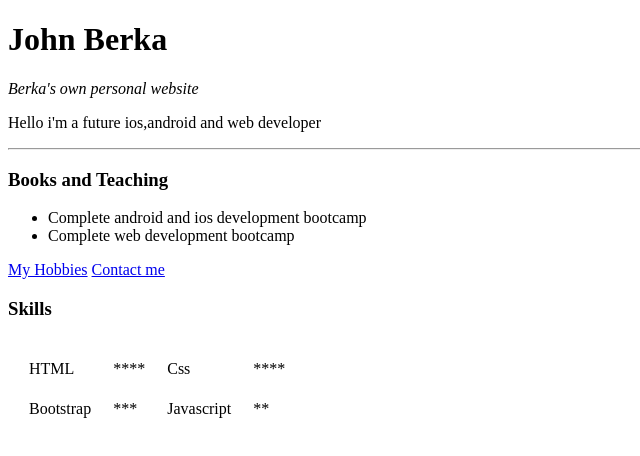
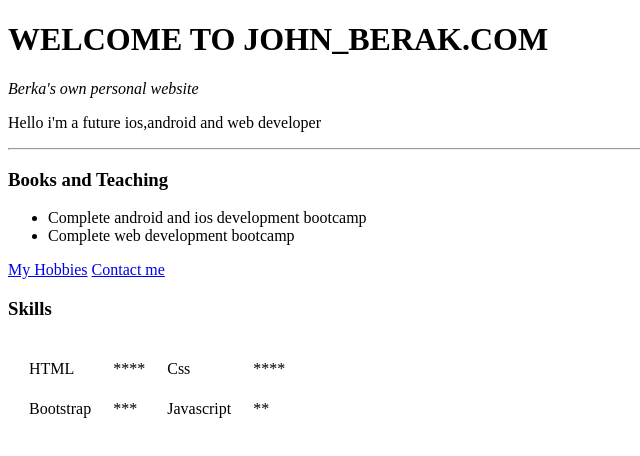
Before and after one commit to John-Berka/cv, a plain HTML site: page index.html in a window 1280 px wide. Shown: the whole page, without its empty margins (0-640 px from the left). Drawn offline with Linux system fonts and the light colour scheme.

Commit message:
Update index.html

```diff
--- a/index.html
+++ b/index.html
@@ -2,11 +2,11 @@
 <html>
     <head>
         <meta charset="utf-8">
-        <title>Berka's Own Page</title>
+        <title>John_Berka.com</title>
     </head>
 
     <body>
-        <h1>John Berka</h1>
+        <h1>WELCOME TO JOHN_BERAK.COM</h1>
 
         <p><em>Berka's own personal website</em></p>
         <p>Hello i'm a future ios,android and web developer</p>
```
